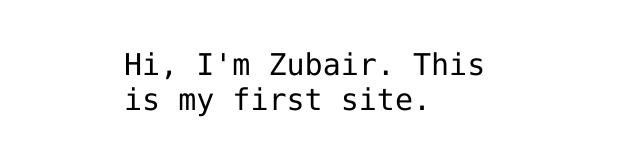
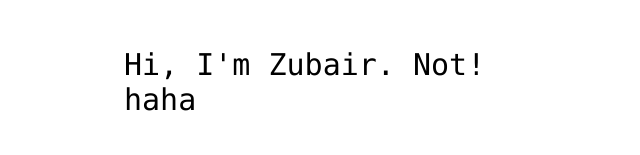
Before and after one commit to zewbare/hello-world, a plain HTML site: page index.html in a window 1280 px wide. Shown: the part 341-496 px from the top of the page, without its empty margins (316-956 px from the left). Drawn offline with Linux system fonts and the light colour scheme.

Commit message:
Update index.html

```diff
--- a/index.html
+++ b/index.html
@@ -12,7 +12,8 @@
 <img src="https://octodex.github.com/images/daftpunktocat-thomas.gif" id="octocat" alt="octocat-gif" />
 
 <!-- Change this code here by copy and pasting your template on line 15 -->
-<p>Hi, I'm Zubair. This is my first site.</p>
+<p>Hi, I'm Zubair.
+   Not! haha</p>
 
 </body>
 </html>
```
